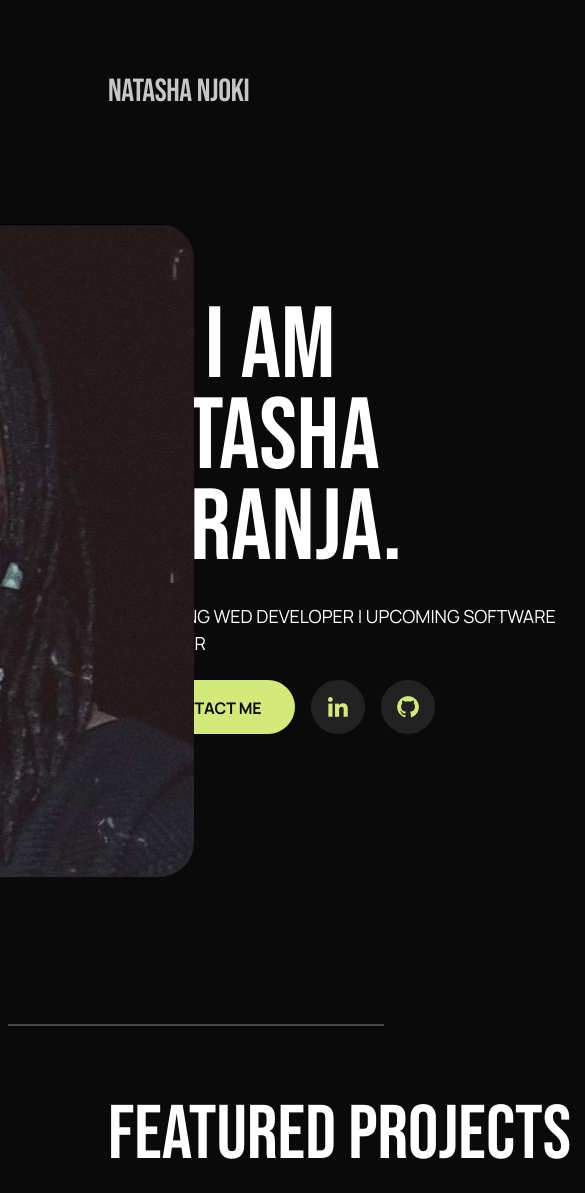
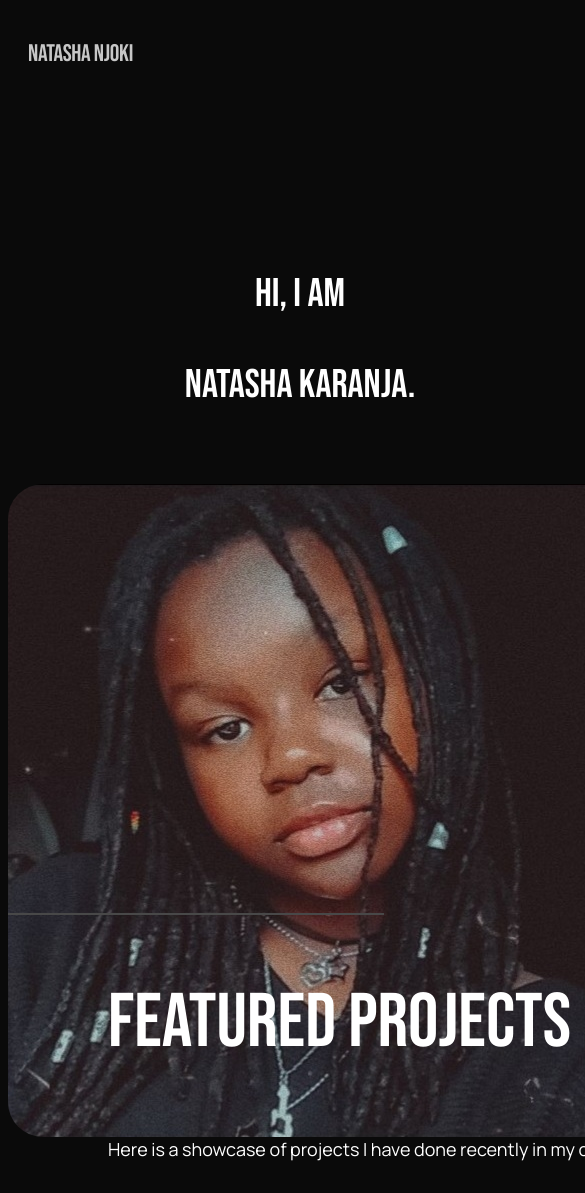
Before and after one commit to Natasha-nj-k/Natasha-portfolio-, a website: page home.html in a window 390 px wide. Shown: the top 1193 px of the page, 585 px wide, since content can reach past the window. Drawn offline with Linux system fonts and the light colour scheme; a web font is replaced by a local one.

Commit message:
added responsiveness

```diff
--- a/styles/home.css
+++ b/styles/home.css
@@ -9,7 +9,8 @@ body {
 }
 
 /* header */
-  /* nav {
+
+/* nav {
     display: flex;
     flex-direction: row;
     width: fixed;
@@ -58,20 +59,6 @@ nav ul li {
 }
 
 /* main-section 1 */
-
-/* @media (min-width: 768px) {
-  .intro-container {
-    display: grid;
-    grid-template-columns: 1fr 1fr;
-    justify-items: center;
-    width: 544px;
-    height: 360px;
-    margin-top: 286px;
-    margin-left: 108px;
-    padding-bottom: 22px;
-  }
-} */
-
 .intro-content h1 {
   display: flex;
   flex-direction: column;
@@ -515,3 +502,138 @@ button {
 button:hover {
   background-color: #ac3;
 }
+
+/* Responsive Design */
+
+/* others */
+@media (max-width: 1200px) {
+  .intro-content h1 {
+    font-size: 80px;
+    left: 50px;
+  }
+
+  .intro-content p {
+    width: 100%;
+    left: 50px;
+    font-size: 16px;
+  }
+
+  .photo {
+    width: 100%;
+    height: auto;
+    position: relative;
+    top: 0;
+    float: none;
+    right: 0;
+  }
+
+  .container1,
+  .container2,
+  .container3 {
+    grid-template-columns: 1fr;
+    left: 0;
+    width: 100%;
+  }
+
+  .projectcard1,
+  .projectcard2,
+  .projectcard3 {
+    width: 90%;
+    margin: 0 auto;
+  }
+}
+
+/* tablets */
+@media (max-width: 768px) {
+  nav ul {
+    flex-direction: column;
+    align-items: flex-start;
+    gap: 16px;
+  }
+
+  .logo a {
+    left: 20px;
+    top: 20px;
+    font-size: 24px;
+  }
+
+  .intro-content h1 {
+    font-size: 60px;
+    left: 20px;
+    text-align: center;
+  }
+
+  .intro-content p {
+    font-size: 14px;
+    left: 20px;
+    text-align: center;
+  }
+
+  .contact-btn {
+    left: 0;
+    margin: 10px auto;
+    display: block;
+  }
+
+  .icon {
+    left: 0;
+    margin: 10px auto;
+    display: block;
+  }
+
+  .photo {
+    width: 90%;
+    margin: 20px auto;
+  }
+
+  .connect-section {
+    text-align: center;
+  }
+
+  .social-icons {
+    justify-content: center;
+    margin: 0 auto;
+  }
+}
+
+/* phones */
+@media (max-width: 480px) {
+  body {
+    font-size: 16px;
+    line-height: 24px;
+  }
+
+  .intro-content h1 {
+    font-size: 40px;
+  }
+
+  .intro-content p {
+    font-size: 12px;
+  }
+
+  .photo {
+    width: 100%;
+    height: auto;
+  }
+
+  .projectcard1,
+  .projectcard2,
+  .projectcard3 {
+    flex-direction: column;
+    gap: 10px;
+  }
+
+  .connect-section h1 {
+    font-size: 40px;
+  }
+
+  .social-icons img {
+    width: 20px;
+    height: 20px;
+  }
+
+  button {
+    padding: 8px;
+    font-size: 14px;
+  }
+}
```
